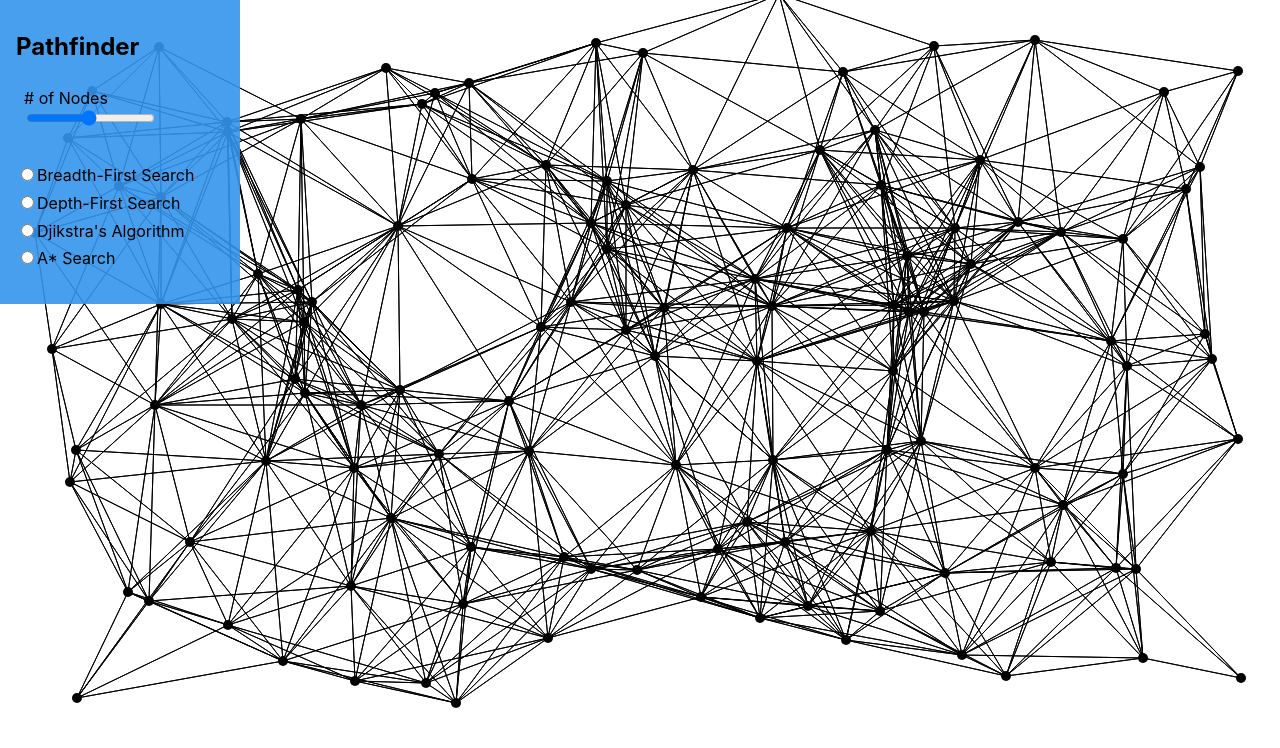
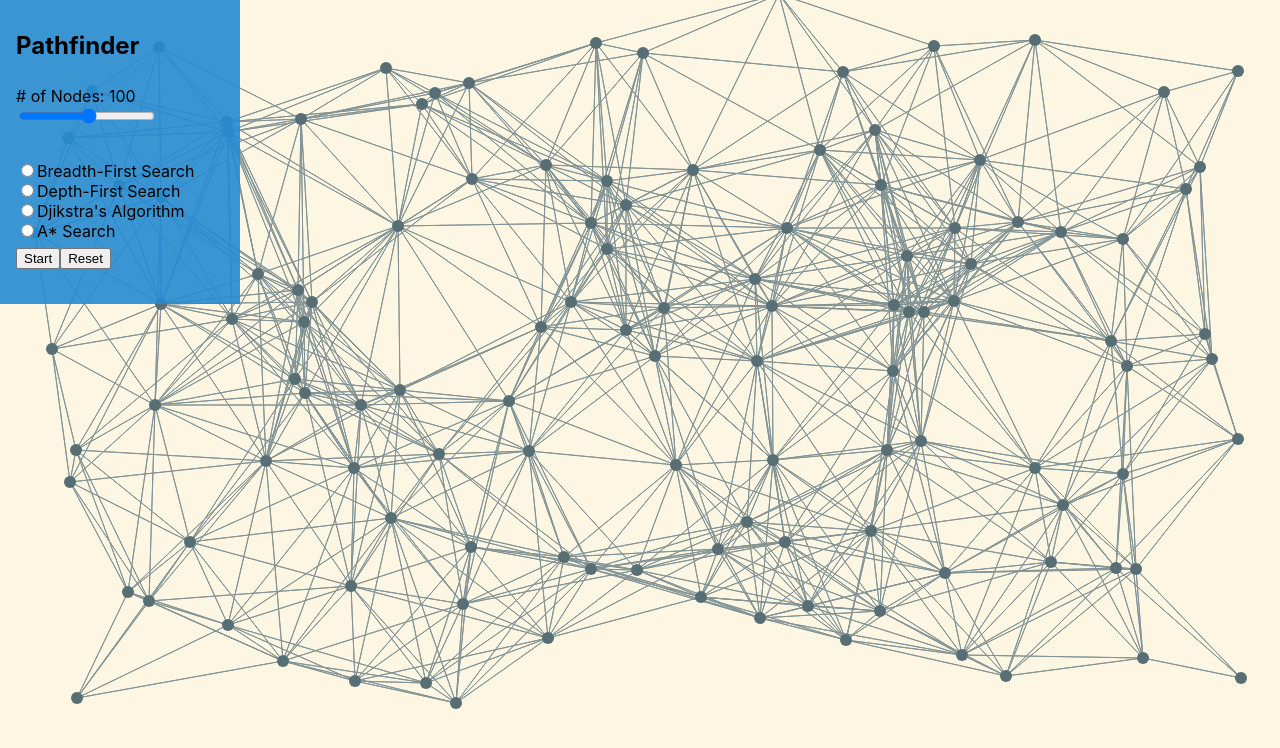
Before and after one commit to glhc/pathfinder, a React (Create React App) app: page / in a window 1280 px wide. Shown: the top 748 px of the page. Built offline with nearby package versions, Linux system fonts and the light colour scheme.

Commit message:
Write lots of map-related stuff

```diff
--- a/src/App.css
+++ b/src/App.css
@@ -1,5 +1,14 @@
 html {
     box-sizing: border-box;
+    /* the background color */
+    background-color: rgba(253, 246, 227, 1);
+    /* the circle color*/
+    fill: rgba(88, 110, 117, 1);
+
+}
+
+svg {
+    color: rga(0, 43, 54, 1);
 }
 
 *, *:before, *:after {
@@ -51,11 +60,15 @@ aside {
   display: flex;
   flex-direction: column;
   position: absolute;
-  background-color: rgba(52, 149, 235, 0.9);
+  background-color: rgba(38, 139, 210, 0.9);
   padding: 0.5rem 1rem 2rem;
   align-items: baseline;
   justify-content: space-around;
+}
 
+aside > form {
+  display: flex;
+  flex-direction: column;
 }
 
 aside > h1 {
@@ -65,3 +78,21 @@ aside > h1 {
 #totalNodes {
   padding-left: 0.5rem;
 }
+
+.visited {
+  color: red;
+}
+
+#startNode {
+  fill: rgba(42, 161, 152, 1) !important;
+  border: solid red 2px;
+  r: 12px;
+  transition: all 1s ease-out;
+  transition-delay: 0.5s;
+}
+
+#endNode {
+  fill: rgba(133, 153, 0, 1) !important;
+  r: 12px;
+  transition: all 1s ease-out;
+}
--- a/src/algorithms/Pathfinder.js
+++ b/src/algorithms/Pathfinder.js
@@ -1,5 +1,3 @@
-"use strict";
-
 /**
  * This is the prototype for all algorithms.
  * @param {Object} graph - The graph upon which the Pathfinder is to solve
@@ -8,17 +6,17 @@
  * @todo - Queue generator function
  * @todo - Priority queue generator function
  */
-function Pathfinder(graph) {
-  this.createStack = () => {
-    return [];
+function Pathfinder(graph, algorithm = 'bfs') {
+  this.config = {
+    algorithm: algorithm
   };
 
-  this.createQueue = () => {
-    return [];
-  };
+  this.PriorityQueue = () => {
+    let priorityQueue = {};
+    // add with key based on.... hScore?
+    // priorityQueue.createPriorityItem
+    // Object.defineProperty(priorityQueue, )
 
-  (this.PriorityQueue = () => {
-    let priorityQueue = [];
 
     /**
      * creates an item to add to a priority queue
@@ -52,7 +50,7 @@ function Pathfinder(graph) {
       }
 
       // place the item in an array sorted by priority
-      priorityQueue.splice(priorityIndex, prioritisedItem(x, y, priority));
+      // priorityQueue.splice(priorityIndex, prioritisedItem(x, y, priority));
     };
 
     priorityQueue.enqueue = enqueue.bind(priorityQueue);
@@ -70,9 +68,10 @@ function Pathfinder(graph) {
     priorityQueue.dequeue = dequeue.bind(priorityQueue);
 
     return priorityQueue;
-  }),
-    (this.startNode = null),
-    (this.setStartNode = (x, y) => {
+  };
+  this.startNode = null;
+
+  this.setStartNode = (x, y) => {
     let origin = graph.findNode(x, y);
 
     if (origin !== undefined) {
@@ -84,8 +83,8 @@ function Pathfinder(graph) {
           `y: ${y}, graph: ${graph}`
       );
     }
-    }),
-    (this.endNode = () => null);
+  };
+  this.endNode = () => null;
 
   this.setEndNode = (x, y) => {
     let endNode = graph.findNode(x, y);
@@ -119,42 +118,65 @@ function Pathfinder(graph) {
   };
 
   this.bfs = () => {
-    let f = 0;
 
-    const openList = this.createQueue();
-    const closedList = this.createStack();
-
-    const start = this.startNode;
-    const end = this.endNode;
-    let currentNode = start;
-
-    // add the first node (start node) to the closed list with null parent
-    closedList.push(new PathNode(startNode));
-
-    while (currentNode !== end) {
-      currentNode.edges.forEach(edge => openList.unshift());
-      currentNode.openList.shift();
-    }
-  };
-
-  this.dfs = () => {
-    const openList = this.createStack();
+    const openList = [];
     const closedList = [];
 
     const start = this.startNode;
     const end = this.endNode;
     let currentNode = start;
-    closedList.push(new PathNode(startNode));
+    let newCurrentNode;
+
+    // add the first node (start node) to the closed list with null parent
+    closedList.push(new PathNode(currentNode));
+
+    while (currentNode !== end) {
+
+      // Make a list of neighour nodes
+      let neighbours = this.findAdjacent(currentNode);
+
+      // add the newly discovered nodes to the back of the openlist
+      neighbours.foreach(node => closedList.unshift(new PathNode(node, currentNode)));
+
+      // decide on the next node to move to
+      newCurrentNode = currentNode.openList.pop().referencedNode;
+
+      // move to the next node
+      closedList.push(new PathNode(newCurrentNode, currentNode));
+      currentNode = newCurrentNode;
+    };
+
+    closedList.push(new PathNode(currentNode));
+
+    // now that it's been solved, traceback from currentNode to origin via parent
+    const solution = [];
+    // set the traceNode to the end of the closedlist
+    let traceNode = closedList[closedList.length - 1];
+    // while (currentNode) {};
+  };
+
+  this.findAdjacent = (node) => {
+    return node.edges.map( edge => edge.targetNode);
+  };
+
+  this.dfs = () => {
+    const openList = [];
+    const closedList = [];
+
+    const start = this.startNode;
+    const end = this.endNode;
+    let currentNode = start;
+    closedList.push(new PathNode(start));
 
     while (currentNode !== end) {
       // add ajacent nodes to open list
-      currentNode.edges.forEach(edge => openlist.push(edge.targetNode));
+      currentNode.edges.forEach(edge => openList.push(edge.targetNode));
 
       // decide which one to go to (dfs: whatever is on top of the stack)
       currentNode = openList.pop();
       // put it on the closed List
       closedList.push(new PathNode(currentNode));
-    };
+    }
 
     // once it's solved, backtrack
     let solvedPath = [];
@@ -169,8 +191,9 @@ function Pathfinder(graph) {
   };
 
   this.aStar = () => {
+    let closedList = this.createPriorityQueue();
     // find absolute distance to target after travelling down an edge
-    const h = (candidateNode) => {
+    const h = candidateNode => {
       let manhattanDistance =
         Math.abs(end.xPos - candidateNode.xPos) +
         Math.abs(end.yPos - candidateNode.yPos);
@@ -178,14 +201,13 @@ function Pathfinder(graph) {
     };
 
     // current cost so far
-    const g = (pathNodeIndex) => {
+    const g = pathNodeIndex => {
       let gScore = 0;
       let finishedBacktrack = false;
 
       while (!finishedBacktrack) {
         //TODO traverse backwards through the closedList parent thingy
-      closedList[pathNodeIndex];
-
+        // closedList[pathNodeIndex];
       }
 
       return gScore;
@@ -193,15 +215,15 @@ function Pathfinder(graph) {
 
     const start = this.startNode;
     const end = this.endNode;
-    let openList = new pr;
+    let openList = this.createpriorityQueue();
     let currentNode = start;
-    closedList.push(new PathNode(startNode));
+    closedList.push(new PathNode(start));
     while (currentNode !== end) {
       // map to an array arranged by priority, then join it to the open list
       //
     }
+  }
 };
-}
 
 /**
  * a node to go on the closed list stac
--- a/src/components/Edge.js
+++ b/src/components/Edge.js
@@ -7,8 +7,7 @@ export default function Edge(props) {
       y1={props.y1}
       x2={props.data.targetNode.xPos}
       y2={props.data.targetNode.yPos}
-      stroke="black"
-
+      stroke="rgba(131, 148, 150, 1)"
     />
   );
 }
--- a/src/components/Interface.js
+++ b/src/components/Interface.js
@@ -1,47 +1,84 @@
 import React from "react";
 
-export default function Interface({setTotalNodes}) {
-  const handleNodeChange = (e) => {
+export default function Interface({
+  totalNodes,
+  setTotalNodes,
+  setAlgorithm,
+  startSolver,
+  resetSolver
+}) {
+
+
+  const handleNodeChange = e => {
     setTotalNodes(Number(e.target.value));
   };
 
+  const handleAlgorithmChange = e => {
+    setAlgorithm(e.target.id);
+  };
+
+  const handleStartCommand = e => {
+    e.preventDefault();
+    startSolver();
+  };
+
+  const handleResetCommand = e => {
+    e.preventDefault();
+    resetSolver();
+  };
+
   return (
-
     <aside>
       <h1>Pathfinder</h1>
-      <div id="totalNodes">
-        <label for="nodes"># of Nodes</label>
+      <label htmlFor="totalNodes">
+        # of Nodes: {totalNodes}
           <input
             type="range"
-          id="nodes"
-          name="nodes"
+            id="totalNodes"
+            name="totalNodes"
             min="2"
             max="100"
             onChange={handleNodeChange}
           ></input>
-      </div>
+        </label>
 
-      <br/>
+      <br />
 
-      <label for="bfs" className="list-item">
+      <form onChange={handleAlgorithmChange}>
+        <label htmlFor="bfs" className="list-item">
           <input type="radio" name="algorithm" id="bfs"></input>
           Breadth-First Search
         </label>
 
-      <label for="dfs" className="list-item">
+        <label htmlFor="dfs" className="list-item">
           <input type="radio" name="algorithm" id="dfs"></input>
           Depth-First Search
         </label>
 
-      <label for="djikstra">
+        <label htmlFor="djikstra" className="list-item">
           <input type="radio" name="algorithm" id="djikstra"></input>
           Djikstra's Algorithm
         </label>
 
-      <label for="dfs">
+        <label htmlFor="dfs" className="list-item">
           <input type="radio" name="algorithm" id="aStar"></input>
           A* Search
         </label>
+      </form>
+
+      <div className="buttons">
+        <label htmlFor="start">
+          <button id="start" name="start" onClick={handleStartCommand}>
+          Start
+          </button>
+        </label>
+
+        <label htmlFor="reset">
+          <button id="reset" name="reset" onClick={handleResetCommand}>
+          Reset
+          </button>
+        </label>
+    </div>
     </aside>
   );
 }
--- a/src/components/Map.js
+++ b/src/components/Map.js
@@ -1,48 +1,192 @@
-import React, {useState} from 'react';
-import Circle from './Circle';
-import Edge from './Edge';
-import Interface from './Interface';
+import React, { useState } from "react";
+import Circle from "./Circle";
+import Edge from "./Edge";
+import Interface from "./Interface";
+import PathFinder from "../algorithms/Pathfinder";
 
-const Graph = require('../map/Graph');
+const Graph = require("../map/Graph");
 const GraphData = new Graph();
+const Pathfinder = new PathFinder(GraphData);
+
+// TODO Implement acess to the closed list so that we can show status of solver
 
 export default function Map() {
   const [totalNodes, setTotalNodes] = useState(100);
+  const [closedList, setClosedList] = useState(Pathfinder.closedList);
+  const [algorithm, setAlgorithm] = useState("bfs");
+  const [startNode, setStartNode] = useState();
+  const [endNode, setEndNode] = useState();
+  let solved = false;
+
+  // update the state of the map with the data from the algorithm
+  const tick = () => {
+    // update the Component's closedList in state
+    setClosedList(Pathfinder.closedList);
+    //
+    paint();
+
+    // Call the tick function again
+    if (!solved) {
+      tick();
+    }
+  };
+
+  const paint = () => {};
+
+  const startSolver = () => {
+    console.log("solver triggered!");
+  };
+
+  // clear the map, reset the pathfinding algo
+  const resetSolver = () => {
+    console.log("reset solver triggered!");
+  };
+
+  const setEndpoint = d => {
+    setStartNode(d);
+  };
+
+  const selectRandomNode = () => {
+    return GraphData.nodes[
+      // pick a random node out of the hat
+      Math.floor(Math.random() * Math.floor(GraphData.nodes.length))
+    ];
+  };
+
+  const paintStartNode = () => {
+    // default behaviour: pick a random node
+    if (!startNode) {
+      // make the initial startNode
+      let initialStartNode = selectRandomNode();
+      setStartNode(initialStartNode);
+    }
+  };
+
+  // sets the specified not or a random node as the end node
+  const paintEndNode = node => {
+    // if a node was passed into this function
+    if (node) {
+      setEndNode(node);
+    } else if (
+      // othewise, if theres no end node already defined
+      !endNode ||
+      // or if the end node is actually the start node
+      (endNode.xPos === startNode.xPos && endNode.yPos === startNode.yPos)
+    ) {
+      // set a random node as the start node
+      let randomEndNode = selectRandomNode();
+      setEndNode(randomEndNode);
+    }
+    // run it recursively to check if we set the wrong node
+    paintStartNode();
+  };
+
+  paintStartNode();
+  paintEndNode();
+
+  const chooseNodeColor = node => {
+    if (!closedList) {
+      // normal node color
+      return "rgba(88, 110, 117, 1)";
+
+      // if the node data is in the closed list, change its color!
+    } else if (
+      closedList.some(
+        pathNode =>
+          pathNode.x === node.data.xPos && pathNode.y === node.data.yPos
+      )
+    ) {
+      // solarizedmagenta
+      return "rgba(211, 54, 130, 1)";
+    }
+  };
+
+  const printNodeId = ({ xPos, yPos }) => {
+    let returnValue = undefined;
 
 
-  return(
+    if (startNode && endNode && closedList){
+      // if it's the start node
+      if ([xPos, yPos] === [startNode.xPos, startNode.yPos]) {
+        console.log("start");
+        // or if it's the end node
+      } else if ([xPos, yPos] === [endNode.xPos, endNode.yPos]) {
+        console.log("end");
+      } else {
+        // or if it's on the closedList
+        let nodeIsVisited = closedList.some(item => {
+          return item.xPos === xPos && item.yPos === yPos;
+        });
+
+        if (nodeIsVisited) {
+          console.log('node is visited');
+          // return "visited";
+        }
+      }
+    }
+
+    // switch ([xPos, yPos]) {
+    //   // it is the start node
+    //   case [startNode.xPos, startNode.yPos]:
+    //     return "startNode";
+    //   // it is the end node
+    //   case [endNode.xPos, endNode.yPos]:
+    //     return "endNode";
+    // };
+
+    // check if the node is on the closed list
+
+    // case: closedList.find
+    //   return "visited";
+    // default:
+    //   return undefined;
+  };
+
+  let nodes = GraphData.nodes.map((node, key) => {
+    return (
+      <Circle
+        data={node}
+        key={key}
+        r="6"
+        color={chooseNodeColor(node)}
+        setEndpoint={x => setEndpoint(x)}
+        id={printNodeId(node)}
+      />
+    );
+  });
+
+  return (
     <>
-      <Interface setTotalNodes={(x) => setTotalNodes(x)}/>
+      <Interface
+        totalNodes={totalNodes}
+        setTotalNodes={x => setTotalNodes(x)}
+        setAlgorithm={x => setAlgorithm(x)}
+        startSolver={() => startSolver()}
+        resetSolver={() => resetSolver()}
+      />
       <svg width={window.innerWidth} height={window.innerHeight}>
+        {edges}
         {nodes}
-        {edges}
       </svg>
     </>
   );
-};
+}
 
 GraphData.generateSeedMap();
 
 // make a list of the nodes for
-let nodes = GraphData.nodes.map((node, key) => {
-  return (
-    <Circle
-      data={node}
-      key={key}
-      r="5"
-    />)
-  });
 
 let edges = [];
 
+// put edges on the map
 GraphData.nodes.forEach(node => {
   let x1 = node.xPos;
   let y1 = node.yPos;
   edges.push(
     node.edges.map((edge, key) => {
       return (
-        <Edge x1={x1} y1={y1} data={edge} key={key}/>
+        <Edge x1={x1} y1={y1} data={edge} key={key} className={undefined} />
       );
     })
-  )
+  );
 });
--- a/src/map/Graph.js
+++ b/src/map/Graph.js
@@ -1,5 +1,3 @@
-
-
 const GraphNode = require("./GraphNode");
 const Edge = require("./GraphEdge");
 
@@ -85,6 +83,7 @@ function Graph() {
     //   return Math.sqrt(xDist * xDist + yDist * yDist) <= radius;
     // });
 
+    // if the coords are right, return the node
     return this.nodes.find(node => {
       return node.x == x && node.y == y;
     });
--- a/src/map/GraphEdge.js
+++ b/src/map/GraphEdge.js
@@ -1,6 +1,3 @@
-'use strict';
-
-
 /**
  * An edge connecting two GraphNodes together
  * @constructor
--- a/src/map/GraphNode.js
+++ b/src/map/GraphNode.js
@@ -1,5 +1,3 @@
-'use strict';
-
 /**
  * A Node in the graph
  * @constructor
```
Also changed, not shown: src/components/Circle.js (+10 -8 lines). Lines whose indentation alone changed are shown as unchanged.
